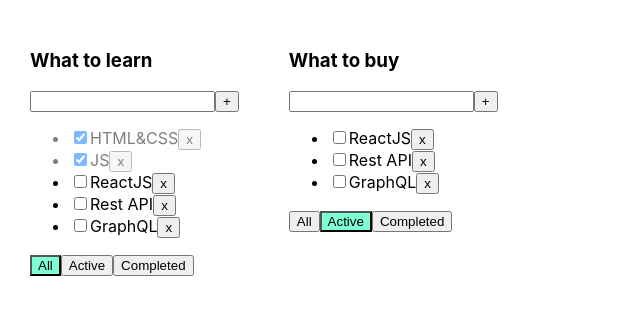
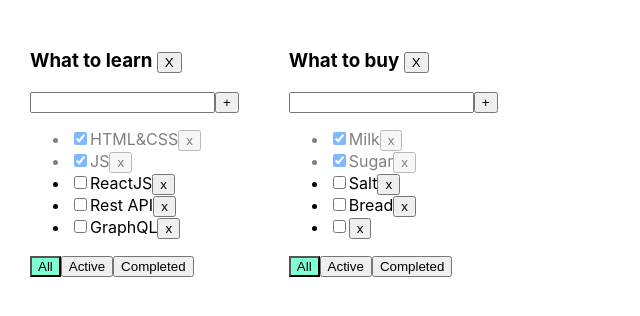
Before and after one commit to Dmity-kl/todoList, a React (Create React App) app: page / in a window 1280 px wide. Shown: the top 316 px of the page, without its empty margins (0-640 px from the left). Built offline with nearby package versions, Linux system fonts and the light colour scheme.

Commit message:
TodoList_Unit_5-final

```diff
--- a/src/App.tsx
+++ b/src/App.tsx
@@ -24,7 +24,7 @@ function App() {
         {
             id: todoListID2,
             title: 'What to buy',
-            filter: 'active'
+            filter: 'all'
         }
     ])
 
@@ -36,14 +36,13 @@ function App() {
             {id: v1(), title: "Rest API", isDone: false},
             {id: v1(), title: "GraphQL", isDone: false},
         ], [todoListID2]: [
-            {id: v1(), title: "HTML&CSS", isDone: true},
-            {id: v1(), title: "JS", isDone: true},
-            {id: v1(), title: "ReactJS", isDone: false},
-            {id: v1(), title: "Rest API", isDone: false},
-            {id: v1(), title: "GraphQL", isDone: false},
+            {id: v1(), title: "Milk", isDone: true},
+            {id: v1(), title: "Sugar", isDone: true},
+            {id: v1(), title: "Salt", isDone: false},
+            {id: v1(), title: "Bread", isDone: false},
+            {id: v1(), title: "", isDone: false},
         ]
     });
-
 
     function removeTask(id: string, todoListID: string) {
         let todoListTask = tasks[todoListID]
@@ -52,19 +51,18 @@ function App() {
     }
 
     function addTask(title: string, todoListID: string) {
+        let todoListTasks = tasks[todoListID]
         let task = {id: v1(), title: title, isDone: false}
-        let todoListTasks = tasks[todoListID]
         tasks[todoListID] = [task,...todoListTasks]
         setTasks({...tasks})
     }
 
-
-    function changeStatus(taskId: string, isDone: boolean) {
-        let task = tasks[taskId].find(t => t.id === taskId);
+    function changeStatus(taskId: string, isDone: boolean, todoListID: string) {
+        let todoListTasks = tasks[todoListID]
+        let task = todoListTasks.find(t => t.id === taskId);
         if (task) {
             task.isDone = isDone;
         }
-
         setTasks({...tasks});
     }
 
@@ -74,6 +72,14 @@ function App() {
             todoList.filter = value
             setTodoLists([...todoLists])
         }
+    }
+
+    function removeTodoList(todoListID:string){
+        let deletedTodoLists = todoLists.filter( tl => tl.id !== todoListID)
+        setTodoLists(deletedTodoLists)
+        delete tasks[todoListID]
+        setTasks({...tasks})
+
     }
 
     return (
@@ -92,6 +98,7 @@ function App() {
                                      key={tl.id}
                                      id={tl.id}
                                      tasks={tasksForTodolist}
+                                     removeTodoList={removeTodoList}
                                      removeTask={removeTask}
                                      changeFilter={changeFilter}
                                      addTask={addTask}
--- a/src/Todolist.tsx
+++ b/src/Todolist.tsx
@@ -13,9 +13,10 @@ type PropsType = {
     removeTask: (taskId: string , todoListID : string) => void
     changeFilter: (value: FilterValuesType, todoListID: string) => void
     addTask: (title: string, todoListID: string) => void
-    changeTaskStatus: (taskId: string, isDone: boolean) => void
+    changeTaskStatus: (taskId: string, isDone: boolean, todoListID: string) => void
     filter: FilterValuesType
     id: string
+    removeTodoList: (todoListID: string)=> void
 }
 
 export function Todolist(props: PropsType) {
@@ -46,10 +47,10 @@ export function Todolist(props: PropsType) {
     const onAllClickHandler = () => props.changeFilter("all",  props.id);
     const onActiveClickHandler = () => props.changeFilter("active", props.id);
     const onCompletedClickHandler = () => props.changeFilter("completed", props.id);
-
+    const removeTodoList = () => props.removeTodoList(props.id)
 
     return <div>
-        <h3>{props.title}</h3>
+        <h3>{props.title} <button onClick={ (removeTodoList) }>X</button> </h3>
         <div>
             <input value={title}
                    onChange={onChangeHandler}
@@ -64,7 +65,7 @@ export function Todolist(props: PropsType) {
                 props.tasks.map(t => {
                     const onClickHandler = () => props.removeTask(t.id, props.id)
                     const onChangeHandler = (e: ChangeEvent<HTMLInputElement>) => {
-                        props.changeTaskStatus(t.id, e.currentTarget.checked);
+                        props.changeTaskStatus(t.id, e.currentTarget.checked, props.id);
                     }
 
                     return <li key={t.id} className={t.isDone ? "is-done" : ""}>
```
